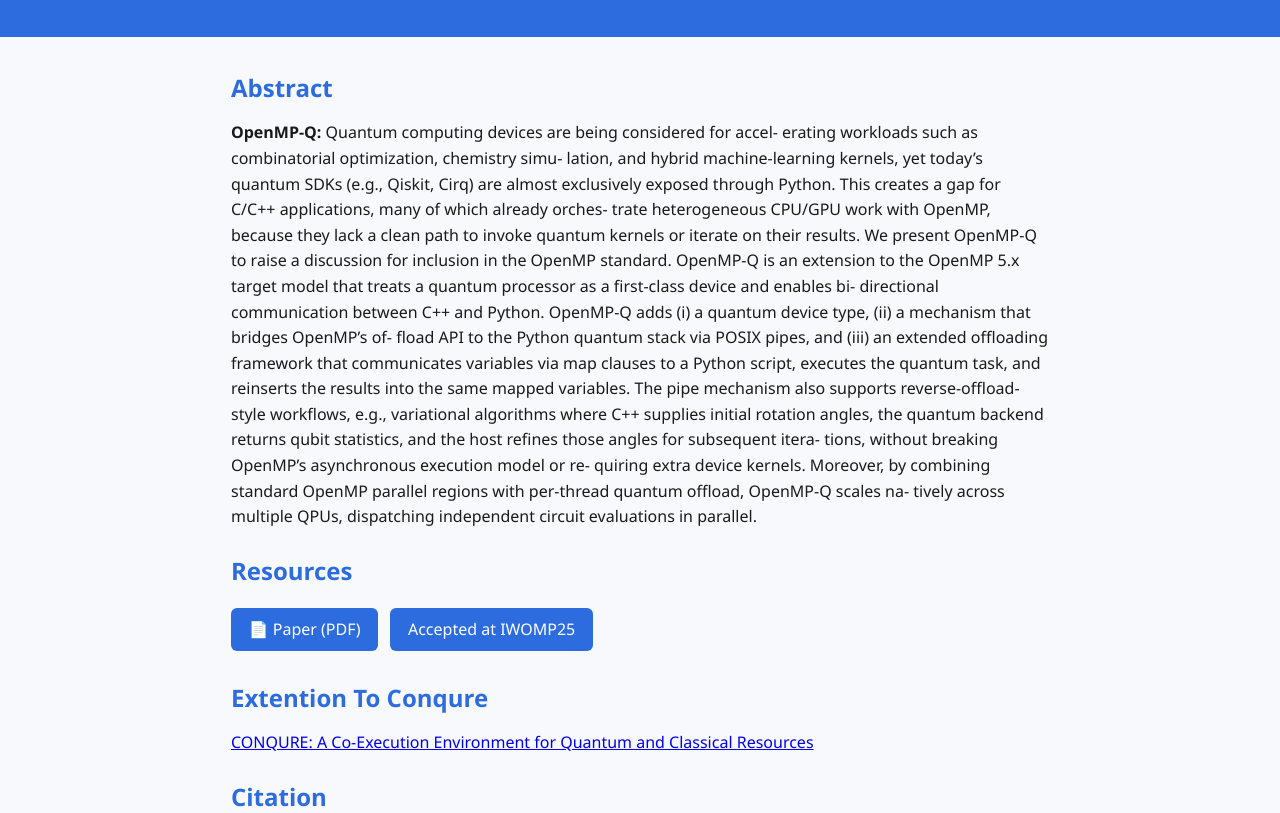
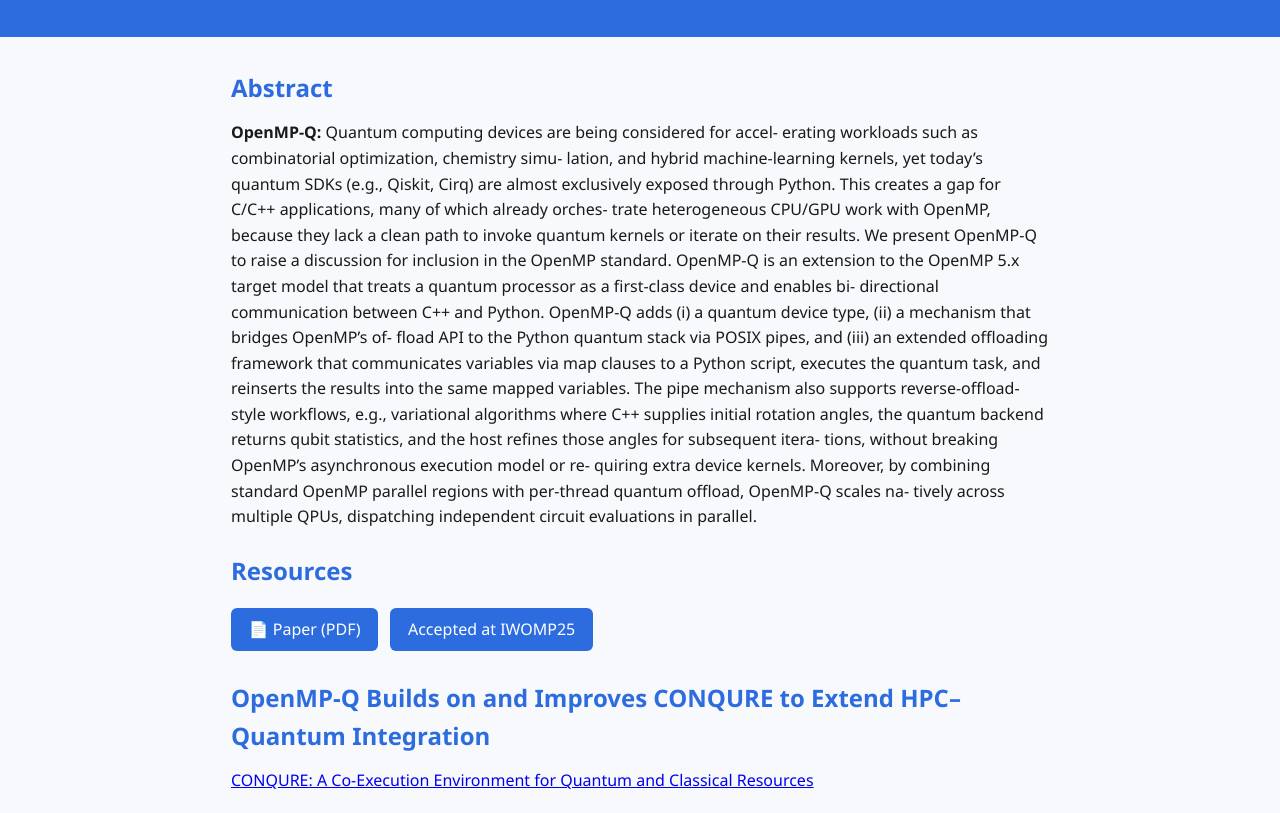
Before and after one commit to mittalswastik/mittalswastik.github.io, a plain HTML site: page openmp-q.html in a window 1280 px wide. Shown: the part 110-923 px from the top of the page. Drawn offline with Linux system fonts and the light colour scheme.

Commit message:
spelling and title fixes

```diff
--- a/openmp-q.html
+++ b/openmp-q.html
@@ -67,7 +67,7 @@ in parallel.
     </section>
 
     <section>
-        <h2> Extention To Conqure </h2>
+        <h2> OpenMP-Q Builds on and Improves CONQURE to Extend HPC–Quantum Integration </h2>
         <a href="https://arxiv.org/abs/2505.02241" class="inline-link"> CONQURE: A Co-Execution Environment for Quantum and Classical Resources</a>
     </section>
 
```
Also changed, not shown: 1 other file.
